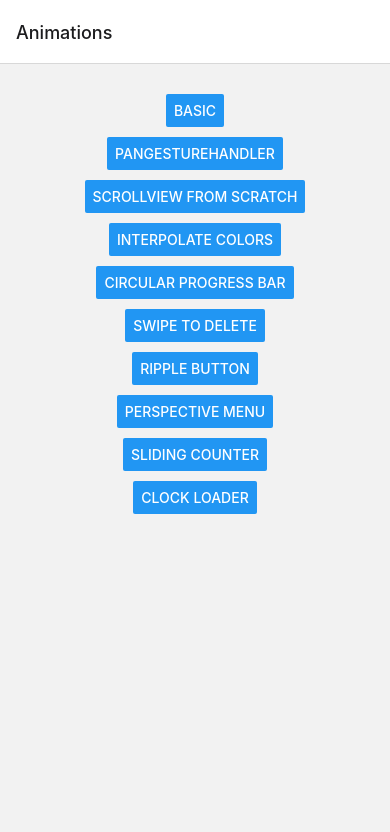
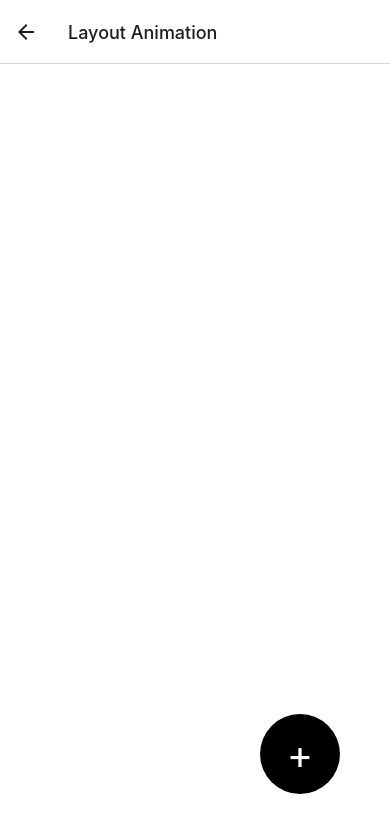
Before and after one commit to juanbazpera/react-native-reanimated-examples, a React Native app: screen /layout in a window 390 px wide. Shown: the top 832 px of the page. Built offline with nearby package versions, Linux system fonts and the light colour scheme.

Commit message:
Layout animation

```diff
--- a/src/App.js
+++ b/src/App.js
@@ -12,6 +12,7 @@ import RippleButton from './animations/RippleButton';
 import PerspectiveMenu from './animations/PerspectiveMenu';
 import SlidingCounter from './animations/SlidingCounter';
 import ClockLoader from './animations/ClockLoader';
+import LayoutAnimation from './animations/LayoutAnimation';
 
 const Stack = createNativeStackNavigator();
 
@@ -74,6 +75,11 @@ const App = () => {
           name="clock"
           component={ClockLoader}
         />
+        <Stack.Screen
+          options={{ title: 'Layout Animation' }}
+          name="layout"
+          component={LayoutAnimation}
+        />
       </Stack.Navigator>
     </NavigationContainer>
   );
--- a/src/Home/index.js
+++ b/src/Home/index.js
@@ -86,6 +86,14 @@ const Home = () => {
           }}
         />
       </View>
+      <View style={styles.buttonContainer}>
+        <Button
+          title="Layout Animation"
+          onPress={() => {
+            navigate('layout');
+          }}
+        />
+      </View>
     </View>
   );
 };
--- /dev/null
+++ b/src/animations/LayoutAnimation/index.js
@@ -0,0 +1,90 @@
+import React, { useState, useCallback } from 'react';
+import {
+  ScrollView,
+  StyleSheet,
+  Text,
+  TouchableOpacity,
+  View,
+} from 'react-native';
+import Animated, { FadeIn, FadeOut, Layout } from 'react-native-reanimated';
+
+const LIST_ITEM_COLOR = '#1798DE';
+
+const LayoutAnimation = () => {
+  const [items, setItems] = useState([]);
+
+  const onDelete = useCallback(id => {
+    setItems(current => {
+      return current.filter(item => item.id !== id);
+    });
+  }, []);
+
+  const onAdd = useCallback(() => {
+    setItems(current => {
+      const nextId = (current[current.length - 1]?.id ?? 0) + 1;
+      return [...current, { id: nextId }];
+    });
+  }, []);
+
+  return (
+    <View style={styles.container}>
+      <ScrollView
+        style={{ flex: 1 }}
+        contentContainerStyle={{ paddingVertical: 50 }}>
+        {items.map((item, index) => (
+          <Animated.View
+            entering={FadeIn.delay(100 * index)}
+            key={item.id.toString()}
+            onTouchEnd={() => onDelete(item.id)}
+            exiting={FadeOut}
+            layout={Layout.delay(50)}
+            style={styles.listItem}
+          />
+        ))}
+      </ScrollView>
+      <TouchableOpacity style={styles.floatingBtn} onPress={onAdd}>
+        <Text style={styles.plus}>+</Text>
+      </TouchableOpacity>
+    </View>
+  );
+};
+
+export default LayoutAnimation;
+
+const styles = StyleSheet.create({
+  container: {
+    flex: 1,
+    backgroundColor: '#fff',
+  },
+  listItem: {
+    height: 100,
+    backgroundColor: LIST_ITEM_COLOR,
+    width: '90%',
+    marginVertical: 10,
+    borderRadius: 20,
+    alignSelf: 'center',
+    elevation: 5,
+    shadowColor: 'black',
+    shadowOpacity: 0.15,
+    shadowOffset: {
+      height: 10,
+      width: 0,
+    },
+    shadowRadius: 30,
+  },
+  floatingBtn: {
+    width: 80,
+    aspectRatio: 1,
+    backgroundColor: 'black',
+    borderRadius: 40,
+    position: 'absolute',
+    bottom: 50,
+    right: 50,
+    alignItems: 'center',
+    justifyContent: 'center',
+  },
+  plus: {
+    color: 'white',
+    fontSize: 40,
+  },
+});
```
